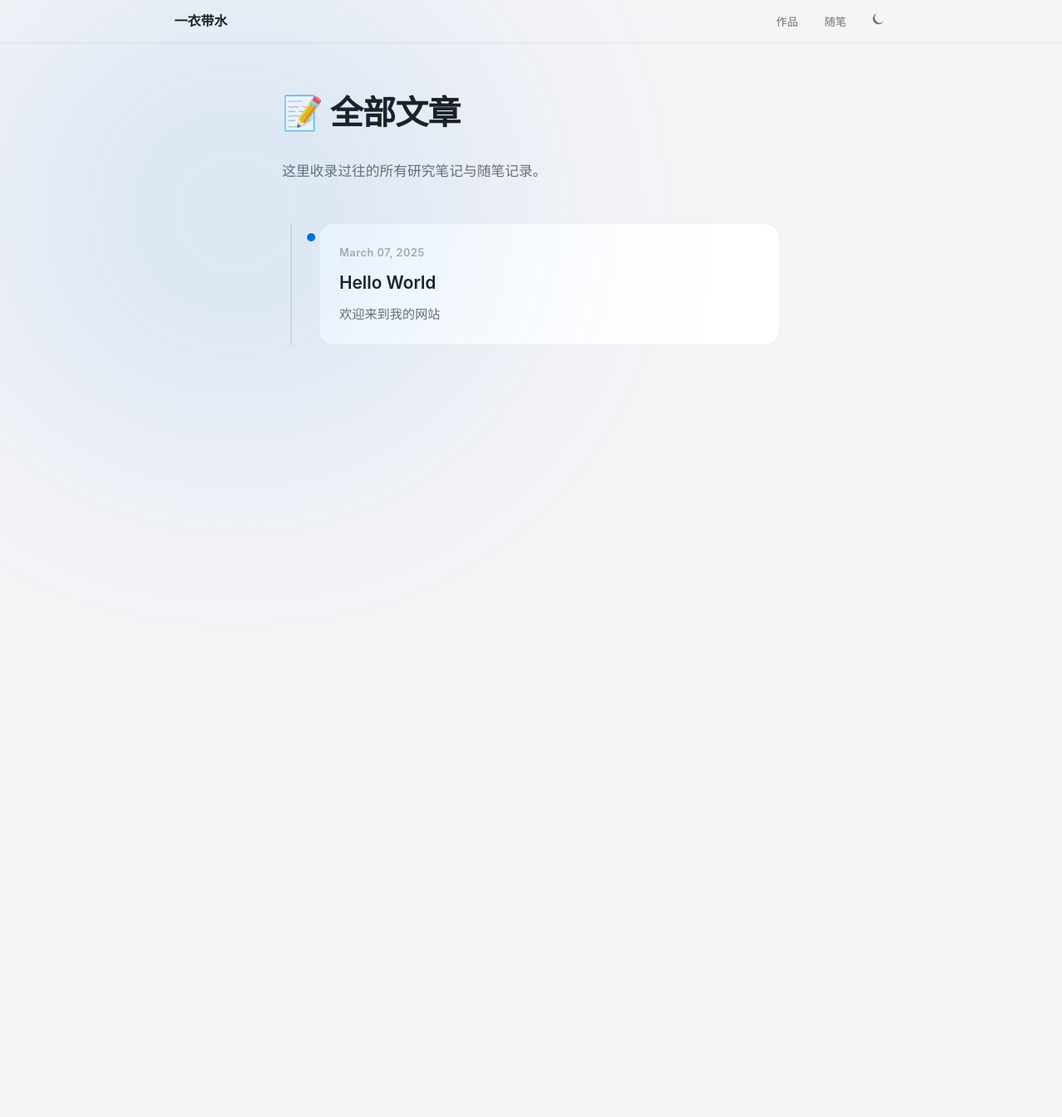
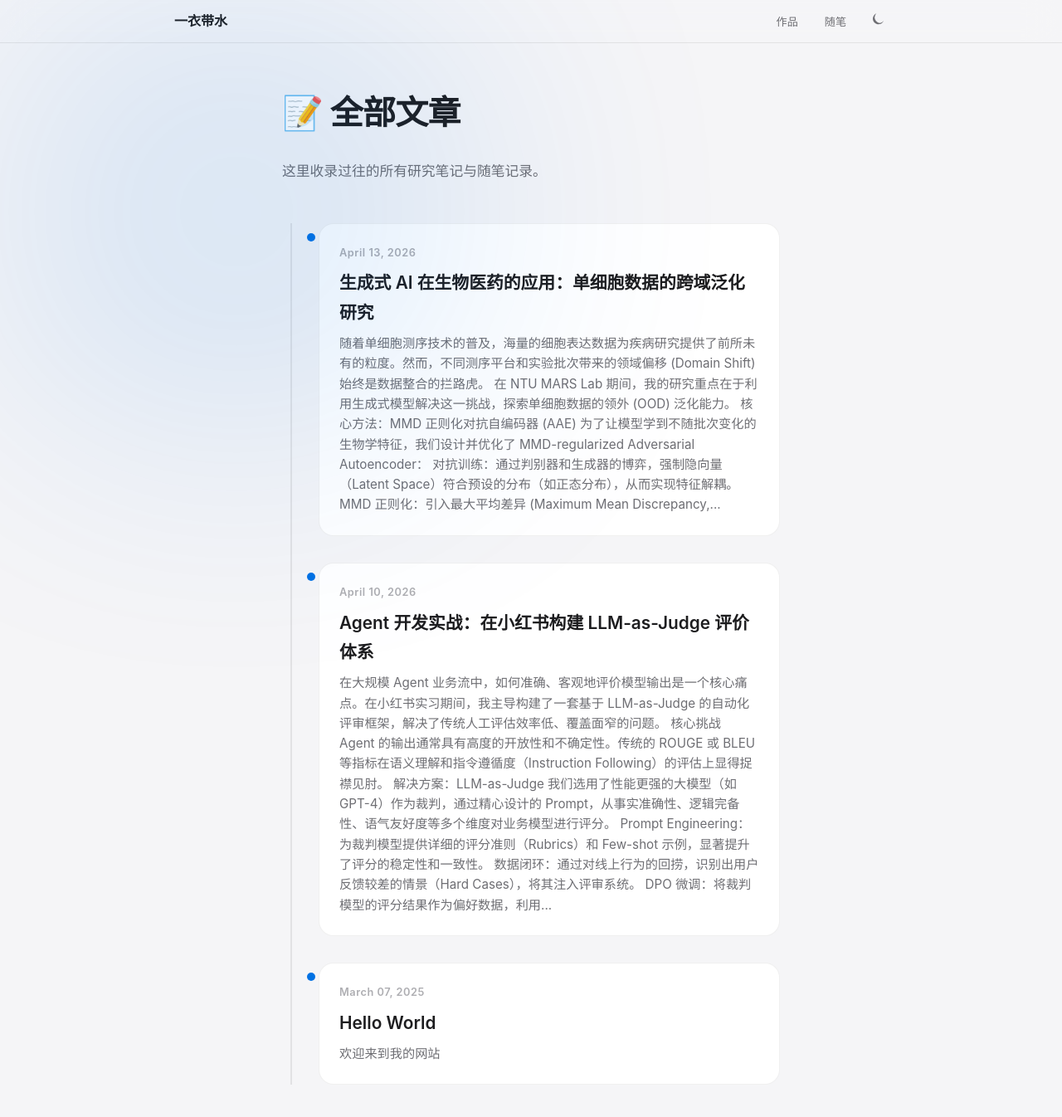
Before and after one commit to yiyidaishui7/yiyidaishui7.github.io, a Jekyll site: the page built from blog.html, in a window 1280 px wide and 1400 px high. Shown: the top 1346 px of the window at 83% size. Built offline with Jekyll 4.4.1, drawn with Linux system fonts in a browser that asks for light colours; some web fonts are replaced.

Commit message:
feat: enrich homepage content with technical posts and professional descriptions

```diff
--- /dev/null
+++ b/_posts/2026-04-10-xhs-agent-internship-reflection.md
@@ -0,0 +1,22 @@
+---
+layout: post
+title: "Agent 开发实战：在小红书构建 LLM-as-Judge 评价体系"
+date: 2026-04-10
+tags: [Agent, LLM, Internship]
+author: skye
+---
+
+在大规模 Agent 业务流中，如何准确、客观地评价模型输出是一个核心痛点。在小红书实习期间，我主导构建了一套基于 **LLM-as-Judge** 的自动化评审框架，解决了传统人工评估效率低、覆盖面窄的问题。
+
+### 核心挑战
+Agent 的输出通常具有高度的开放性和不确定性。传统的 ROUGE 或 BLEU 等指标在语义理解和指令遵循度（Instruction Following）的评估上显得捉襟见肘。
+
+### 解决方案：LLM-as-Judge
+我们选用了性能更强的大模型（如 GPT-4）作为裁判，通过精心设计的 Prompt，从**事实准确性、逻辑完备性、语气友好度**等多个维度对业务模型进行评分。
+
+1. **Prompt Engineering**：为裁判模型提供详细的评分准则（Rubrics）和 Few-shot 示例，显著提升了评分的稳定性和一致性。
+2. **数据闭环**：通过对线上行为的回捞，识别出用户反馈较差的情景（Hard Cases），将其注入评审系统。
+3. **DPO 微调**：将裁判模型的评分结果作为偏好数据，利用 **DPO (Direct Preference Optimization)** 算法对业务模型进行持续迭代，实现了模型能力的自我进化。
+
+### 总结
+LLM-as-Judge 不仅仅是一个评分工具，它更是 Agent 迭代的“指南针”。通过构建这一闭环，我们成功将模型在特定垂直领域的指令遵循成功率提升了 15% 以上。
--- /dev/null
+++ b/_posts/2026-04-13-generative-ai-single-cell.md
@@ -0,0 +1,23 @@
+---
+layout: post
+title: "生成式 AI 在生物医药的应用：单细胞数据的跨域泛化研究"
+date: 2026-04-13
+tags: [Generative AI, Bioinformatics, Research]
+author: skye
+---
+
+随着单细胞测序技术的普及，海量的细胞表达数据为疾病研究提供了前所未有的粒度。然而，不同测序平台和实验批次带来的**领域偏移 (Domain Shift)** 始终是数据整合的拦路虎。
+
+在 NTU MARS Lab 期间，我的研究重点在于利用生成式模型解决这一挑战，探索单细胞数据的领外 (OOD) 泛化能力。
+
+### 核心方法：MMD 正则化对抗自编码器 (AAE)
+为了让模型学到不随批次变化的生物学特征，我们设计并优化了 **MMD-regularized Adversarial Autoencoder**：
+
+- **对抗训练**：通过判别器和生成器的博弈，强制隐向量（Latent Space）符合预设的分布（如正态分布），从而实现特征解耦。
+- **MMD 正则化**：引入最大平均差异 (Maximum Mean Discrepancy, MMD) 损失函数，直接在隐空间最小化不同批次间的分布差异，使得模型学习到的表征具有领域无关性。
+
+### 零样本 (Zero-shot) 泛化的意义
+这种架构最大的价值在于：当面对一个从未见过的实验批次或测序平台时，模型不需要重新训练，就能直接基于学到的通用生物学表征进行下游任务（如细胞类型标注、轨迹预测等）。
+
+### 展望
+生成式 AI 正在重塑生物信息学的研究范式。从简单的去噪整合，到动态生命过程的模拟，大模型与生命科学的碰撞才刚刚开始。
```
Also changed, not shown: index.html (+82 -7 lines), 1 other file.
